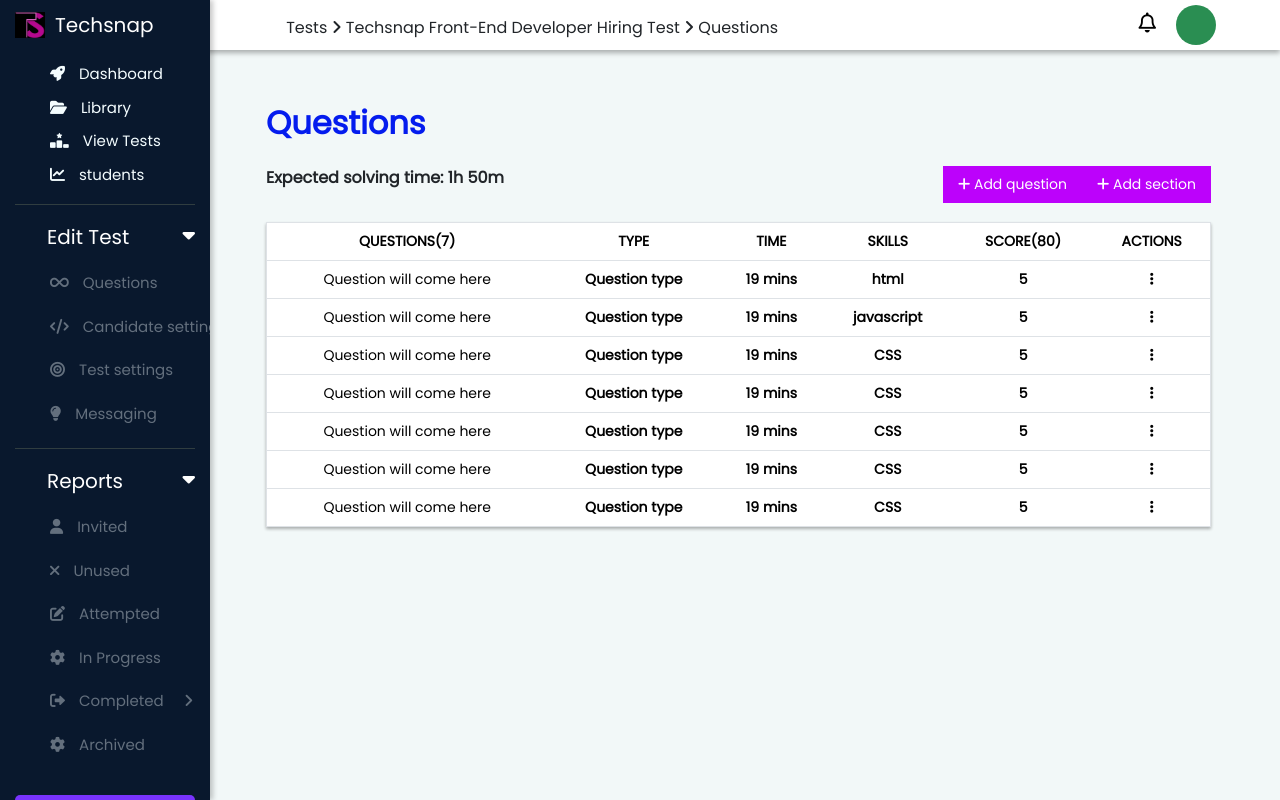
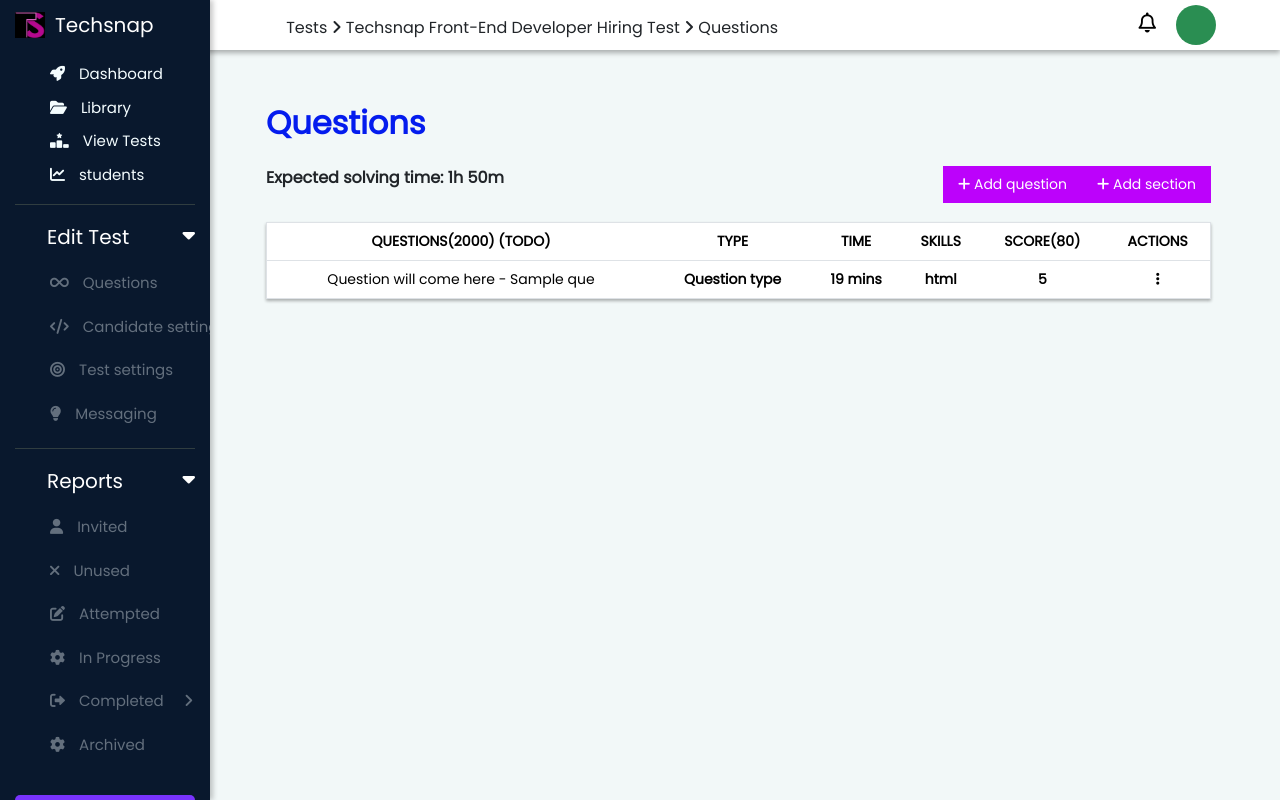
Before and after one commit to Bpiyush544/Quiz-App, a Django app: template quiz/quiz/templates/viewAndEdit2.html in a window 1280 px wide. Run offline with Django 4.2, Linux system fonts and the light colour scheme; the template is opened without the code that fills it: most values are stand-ins (such as "Sample title", 1, 10 or a date in 2020); some libraries are stand-ins or nearby versions.

Commit message:
trying to fix the frontend

```diff
--- a/quiz/quiz/templates/assessments2.html
+++ b/quiz/quiz/templates/assessments2.html
@@ -249,7 +249,7 @@ body ::selection,html ::selection{background-color:#1ba94c;-webkit-text-fill-col
                         <div >
                             <i class="fa fa-question" ></i><span class="ml-5">4 </span><i class="fa fa-calendar-alt ml-5"></i><span class="ml-5">{{exam.time}}</span><i class="fa fa-clock mx-5"></i> <span class="mr-5">9:20</span> | <span class="ml-5">20 Invited <i class="fa fa-arrow-right"></i> 14 Attempted</span>
                          </div>
-                         <a href="./view/1/">
+                         <a href="./view/{{exam}}/">
                              <div class="test"><button class="button mr-3">View</button></div>
                          </a>
                     </div>
--- a/quiz/quiz/templates/viewAndEdit2.html
+++ b/quiz/quiz/templates/viewAndEdit2.html
@@ -72,7 +72,7 @@
         <ul>
             <a href="index.html"><li> <i class="fa fa-rocket"></i> <span>Dashboard</span></li></a>
               <a href="library.html"><li ><i class="fa fa-folder-open"></i> <span>Library</span></li> </a>
-              <a href="test.html"><li><i class="fa fa-ranking-star"></i> <span>View Tests</span></li></a>
+              <a href="{% url 'assessments' %}"><li><i class="fa fa-ranking-star"></i> <span>View Tests</span></li></a>
             <a href="students.html"><li class="reasult"><i class="fa fa-chart-line"></i> <span>students</span></li></a>
 
 
@@ -168,7 +168,7 @@
                 <table class="table border   px-5" style="box-shadow:0px 2px 3px 0px rgba(0,0,0,0.3) ;">
                     <thead class="mx-5">
                       <tr>
-                        <th scope="col">QUESTIONS(7)</th>
+                        <th scope="col">QUESTIONS(2000) (TODO)</th>
                         <th scope="col">TYPE</th>
                         <th scope="col">TIME</th>
                         <th scope="col">SKILLS</th>
@@ -178,8 +178,9 @@
                       </tr>
                     </thead>
                     <tbody>
+                        {% for question in questions %}
                         <tr>
-                        <th scope="row">Question will come here</th>
+                            <th scope="row">Question will come here - {{question.questionTitle}}</th>
                             <td>Question type</td>
                         <td>19 mins</td>
                         <td>html</td>
@@ -190,90 +191,8 @@
                                 <a class="dropdown-item" href="#">remove</a>
                             </div>
                         </td>
-
                     </tr>
-                      <tr>
-                        <th scope="row">Question will come here</th>
-                        <td>Question type</td>
-                        <td>19 mins</td>
-                        <td>javascript</td>
-                        <td class="text-center">5</td>
-                        <td class="text-center dropleft" ><i class="fa fa-ellipsis-v" data-toggle="dropdown"></i>
-                          <div class="dropdown-menu">
-                            <a class="dropdown-item" href="#">Try question</a>
-                            <a class="dropdown-item" href="#">remove</a>
-                          </div>
-                        </td>
-                      </tr>
-                      <tr>
-                        <th scope="row">Question will come here</th>
-                        <td>Question type</td>
-                        <td>19 mins</td>
-                        <td>CSS</td>
-                        <td class="text-center">5</td>
-                        <td class="text-center dropleft" ><i class="fa fa-ellipsis-v" data-toggle="dropdown"></i>
-                          <div class="dropdown-menu">
-                            <a class="dropdown-item" href="#">Try question</a>
-                            <a class="dropdown-item" href="#">remove</a>
-                          </div>
-                        </td>
-                      </tr>
-
-                      <tr>
-                        <th scope="row">Question will come here</th>
-                        <td>Question type</td>
-                        <td>19 mins</td>
-                        <td>CSS</td>
-                        <td class="text-center">5</td>
-                        <td class="text-center dropleft" ><i class="fa fa-ellipsis-v" data-toggle="dropdown"></i>
-                          <div class="dropdown-menu">
-                            <a class="dropdown-item" href="#">Try question</a>
-                            <a class="dropdown-item" href="#">remove</a>
-                          </div>
-                        </td>
-                      </tr>
-
-                      <tr>
-                        <th scope="row">Question will come here</th>
-                        <td>Question type</td>
-                        <td>19 mins</td>
-                        <td>CSS</td>
-                        <td class="text-center">5</td>
-                        <td class="text-center dropleft" ><i class="fa fa-ellipsis-v" data-toggle="dropdown"></i>
-                          <div class="dropdown-menu">
-                            <a class="dropdown-item" href="#">Try question</a>
-                            <a class="dropdown-item" href="#">remove</a>
-                          </div>
-                        </td>
-                      </tr>
-
-                      <tr>
-                        <th scope="row">Question will come here</th>
-                        <td>Question type</td>
-                        <td>19 mins</td>
-                        <td>CSS</td>
-                        <td class="text-center">5</td>
-                        <td class="text-center dropleft" ><i class="fa fa-ellipsis-v" data-toggle="dropdown"></i>
-                          <div class="dropdown-menu">
-                            <a class="dropdown-item" href="#">Try question</a>
-                            <a class="dropdown-item" href="#">remove</a>
-                          </div>
-                        </td>
-                      </tr>
-
-                      <tr>
-                        <th scope="row">Question will come here</th>
-                        <td>Question type</td>
-                        <td>19 mins</td>
-                        <td>CSS</td>
-                        <td class="text-center">5</td>
-                        <td class="text-center dropleft" ><i class="fa fa-ellipsis-v" data-toggle="dropdown"></i>
-                          <div class="dropdown-menu">
-                            <a class="dropdown-item" href="#">Try question</a>
-                            <a class="dropdown-item" href="#">remove</a>
-                          </div>
-                        </td>
-                      </tr>
+                    {% endfor %}
                     </tbody>
                   </table>
                 </div>
@@ -471,7 +390,7 @@
                   Developer</span>
                 <div class="qtype__description font-sz-13 pmT">Support for React, Angular and other frameworks</div>
                 <div class="note color-santa font-sz-11 pmT"></div>
-              </a><a style="background-color: #e6eef0;color:black;display:block" class="qtype text-decoration-none p-3 py-5 border mb-5 data-automation="backend" href="/work/projects"><span class="demi-bold">Back-end
+              </a><a style="background-color: #e6eef0;color:black;display:block" class="qtype text-decoration-none p-3 py-5 border mb-5 data-automation='backend'" href="/work/projects"><span class="demi-bold">Back-end
                   Developer</span>
                 <div class="qtype__description font-sz-13 pmT">Support for C++, PHP, Java Spring Boot, Ruby on Rails, Django,
                   Node.js, .NET &amp; Go</div>
@@ -491,8 +410,8 @@
 
           <div>
             <div class="msA text-align-left color-alt mb-3">General</div>
-            <div class="modal-section-body"><a style="background-color:#e6eef0 ; color:black;display:block" class="qtype text-decoration-none p-3 py-5 border mb-5 data-automation="mcq"
-                href="add_question.html"><span class="demi-bold">Multiple Choice</span>
+            <div class="modal-section-body"><a style="background-color:#e6eef0 ; color:black;display:block" class="qtype text-decoration-none p-3 py-5 border mb-5 data-automation='mcq'"
+                href="http://127.0.0.1:8000/addQues/newtest/"><span class="demi-bold">Multiple Choice</span>
                 <div class="qtype__description font-sz-13 pmT">Single or Multiple correct answers</div>
                 <div class="note color-santa font-sz-11 pmT"></div>
               </a><a style="background-color:#e6eef0 ; color:black;display:block" class="qtype text-decoration-none p-3 py-5 border mb-5 data-automation="textAns" href="/x/library/personal/coding/questions/new/textAns"><span
@@ -541,7 +460,7 @@
     <script src="https://code.jquery.com/jquery-3.5.1.slim.min.js" integrity="sha384-DfXdz2htPH0lsSSs5nCTpuj/zy4C+OGpamoFVy38MVBnE+IbbVYUew+OrCXaRkfj" crossorigin="anonymous"></script>
 <script src="https://cdn.jsdelivr.net/npm/popper.js@1.16.1/dist/umd/popper.min.js" integrity="sha384-9/reFTGAW83EW2RDu2S0VKaIzap3H66lZH81PoYlFhbGU+6BZp6G7niu735Sk7lN" crossorigin="anonymous"></script>
 <script src="https://cdn.jsdelivr.net/npm/bootstrap@4.5.3/dist/js/bootstrap.min.js" integrity="sha384-w1Q4orYjBQndcko6MimVbzY0tgp4pWB4lZ7lr30WKz0vr/aWKhXdBNmNb5D92v7s" crossorigin="anonymous"></script>
-    <script src="main.js">
+    <script src="{% static 'js/main.js' %}">
 
     </script>
 
--- a/quiz/quiz/urls.py
+++ b/quiz/quiz/urls.py
@@ -1,5 +1,5 @@
 from django.urls import path
-from .views import home, assessments, optionDelete, questionDelete, viewAndEdit, questionView, deleteAssessment, testAssessment, result
+from .views import home, assessments, optionDelete, questionDelete, viewAndEdit, questionView, deleteAssessment, testAssessment, result, addQues
 
 urlpatterns = [
     path('', home, name="home"),
@@ -11,4 +11,5 @@ urlpatterns = [
     path('questionDelete/<int:pk>/', questionDelete, name="questionDelete"),
     path('optionDelete/<int:pk>/', optionDelete, name="optionDelete"),
     path('result/', result, name="result"),
+    path('addQues/<str:ass>/', addQues, name="addQues"),
 ]
--- /dev/null
+++ b/quiz/static/js/main.js
@@ -0,0 +1,17 @@
+
+
+
+//--------------------toggle sidebar --------------------------------------------
+
+let sidebar = document.querySelector(".sidebar");
+let main = document.querySelector("main");
+function togside() {
+    sidebar.classList.toggle("show");
+    main.classList.toggle("move")
+}
+
+let cut = document.querySelector(".cut");
+cut.addEventListener("click", () => {
+    sidebar.classList.remove("show");
+    main.classList.remove("move")
+})
```
Also changed, not shown: quiz/quiz/views.py (+12 -1 lines). Lines whose indentation alone changed are shown as unchanged.
